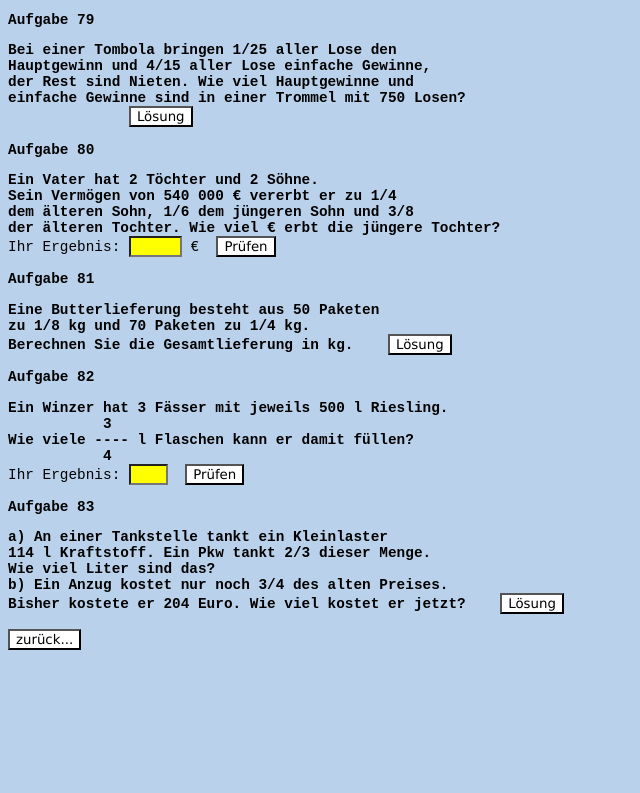
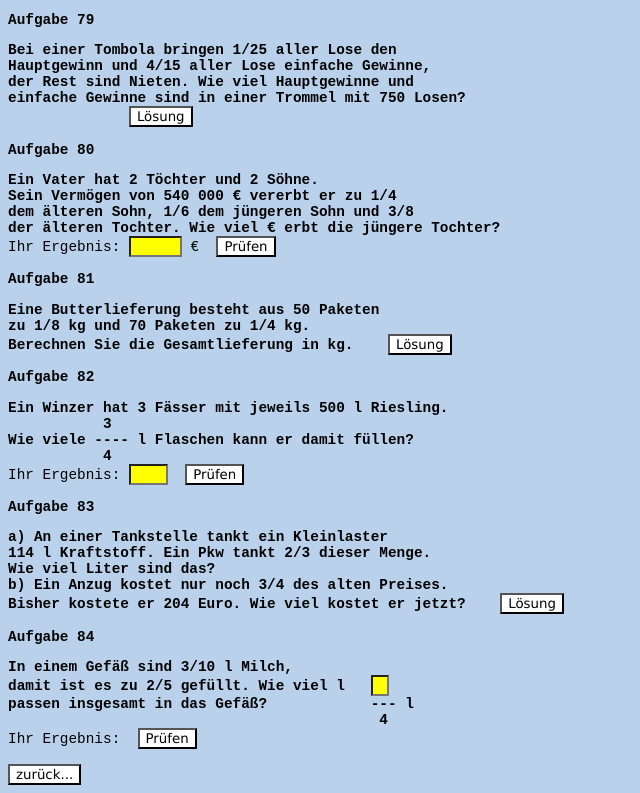
Before and after one commit to joafroehlich/Bruch, a plain HTML site: page Bruch4.html in a window 1280 px wide. Shown: the part 1029-1822 px from the top of the page, without its empty margins (0-640 px from the left). Before the commit the page ends 1687 px from the top, so only its background shows below. Drawn offline with Linux system fonts and the light colour scheme.

Commit message:
Add files via upload

```diff
--- a/Bruch4.html
+++ b/Bruch4.html
@@ -140,7 +140,7 @@ b) 1 t Kies kostet 80/3 €. Wie teuer ist die Gesamtlieferung? </strong></p></p
 
                     <script>
                         function Aufgabe78() {
-                                                8
+
                           if (Eintrag78.value=="20") {alert("Richtig"); document.getElementById("Pruef78").disabled= true;document.getElementById("Loesung78").style.visibility="visible";
                           }
 
@@ -171,7 +171,7 @@ Ihr Ergebnis: <input type="text" id="Eintrag80" maxlength="6" style = width:45px
 
                     <script>
                         function Aufgabe80() {
-                                                8
+
                           if (Eintrag80.value=="112500") {alert("Richtig"); document.getElementById("Pruef80").disabled= true;document.getElementById("Loesung80").style.visibility="visible";
                           }
 
@@ -200,7 +200,7 @@ Ihr Ergebnis: <input type="text" id="Eintrag82" maxlength="4" style = width:31px
 
                     <script>
                         function Aufgabe82() {
-                                                8
+
                           if (Eintrag82.value=="2000") {alert("Richtig"); document.getElementById("Pruef82").disabled= true;document.getElementById("Loesung82").style.visibility="visible";
                           }
 
@@ -219,7 +219,25 @@ Wie viel Liter sind das?
 b) Ein Anzug kostet nur noch 3/4 des alten Preises.
 Bisher kostete er 204 Euro. Wie viel kostet er jetzt?</strong>    <button id="Loesung83" onclick="window.open('https://www.matheaufgaben-loesen.de/Bruchrechnen/Bruch_Aufgabe60.pdf');" >Lösung</button></p></pre>
 
+ <!--//Aufgabe 84-->
 
+    <p class ="Aufgabe" style="font-weight:bold">Aufgabe 84</p>
+  <pre><p class = "Aufgabe" ><strong>In einem Gefäß sind 3/10 l Milch,
+damit ist es zu 2/5 gefüllt. Wie viel l   <input type="text" id="Eintrag84" maxlength="1" style = width:10px></input>
+passen insgesamt in das Gefäß?            --- l
+                                           4</strong>
+Ihr Ergebnis:  <button id="Pruef84" onclick="Aufgabe84()">Prüfen</button>  <button id="Loesung84" onclick="window.open('https://www.matheaufgaben-loesen.de/Bruchrechnen/Bruch_Aufgabe61.pdf');" style="visibility:hidden">Lösung</button></p></pre>
+                    <script>
+                        function Aufgabe84() {
+
+                          if (Eintrag84.value=="3") {alert("Richtig"); document.getElementById("Pruef84").disabled= true;document.getElementById("Loesung84").style.visibility="visible";
+                          }
+
+                          else if (Eintrag84.value!=="3" && Eintrag84.value!=="") {alert("Der Eintrag ist falsch. Die richtige Lösung wird eingetragen."); document.getElementById("Eintrag84").value="3";
+                          document.getElementById("Loesung84").style.visibility="visible";document.getElementById("Pruef84").disabled= true;}
+                          else if (Eintrag84.value=="") {alert("Bitte eine Eingabe machen")}}
+
+                      </script>
 
  <button type="button" onclick="window.open('index.html'); window.close('Bruch4.html');">zurück...</button>
 
```
